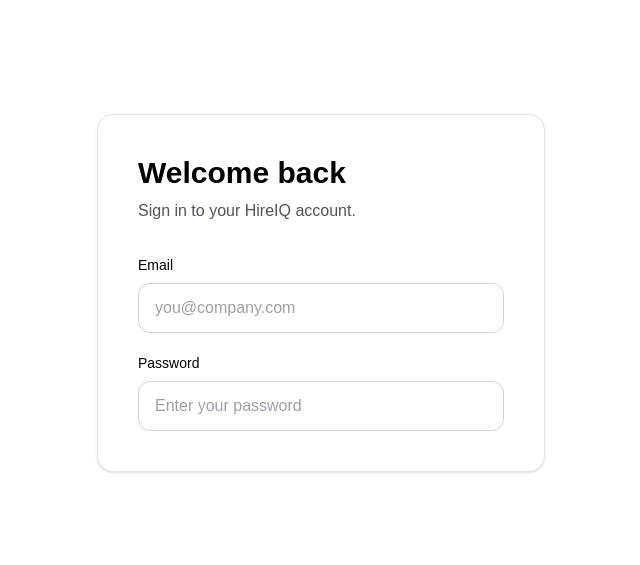
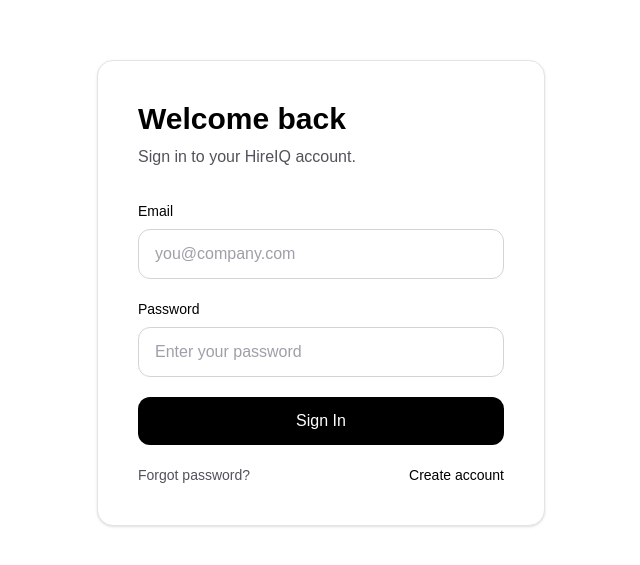
Before and after one commit to ravitejamannam/hireiq, a Next.js app: page /login in a window 1280 px wide. Shown: the part 107-672 px from the top of the page, without its empty margins (319-959 px from the left). Built offline with nearby package versions, Linux system fonts and the light colour scheme.

Commit message:
build authentication form components

```diff
--- a/app/(auth)/login/page.tsx
+++ b/app/(auth)/login/page.tsx
@@ -1,5 +1,6 @@
 import AuthLayout from "@/components/auth/AuthLayout";
 import AuthInput from "@/components/auth/AuthInput";
+import AuthButton from "@/components/auth/AuthButton";
 
 export default function LoginPage() {
   return (
@@ -19,6 +20,24 @@
           type="password"
           placeholder="Enter your password"
         />
+
+        <AuthButton label="Sign In" />
+
+        <div className="flex justify-between text-sm">
+          <a
+            href="#"
+            className="text-zinc-600 hover:text-black"
+          >
+            Forgot password?
+          </a>
+
+          <a
+            href="/signup"
+            className="font-medium text-black"
+          >
+            Create account
+          </a>
+        </div>
       </div>
     </AuthLayout>
   );
--- a/app/(auth)/signup/page.tsx
+++ b/app/(auth)/signup/page.tsx
@@ -1,5 +1,6 @@
 import AuthLayout from "@/components/auth/AuthLayout";
 import AuthInput from "@/components/auth/AuthInput";
+import AuthButton from "@/components/auth/AuthButton";
 
 export default function SignupPage() {
   return (
@@ -24,6 +25,18 @@
           type="password"
           placeholder="Create a password"
         />
+
+        <AuthButton label="Create Account" />
+
+        <div className="text-center text-sm text-zinc-600">
+          Already have an account?{" "}
+          <a
+            href="/login"
+            className="font-medium text-black"
+          >
+            Sign In
+          </a>
+        </div>
       </div>
     </AuthLayout>
   );
--- /dev/null
+++ b/components/auth/AuthButton.tsx
@@ -0,0 +1,25 @@
+type AuthButtonProps = {
+  label: string;
+};
+
+export default function AuthButton({
+  label,
+}: AuthButtonProps) {
+  return (
+    <button
+      className="
+        w-full
+        rounded-xl
+        bg-black
+        px-4
+        py-3
+        font-medium
+        text-white
+        transition
+        hover:bg-zinc-800
+      "
+    >
+      {label}
+    </button>
+  );
+}
```
